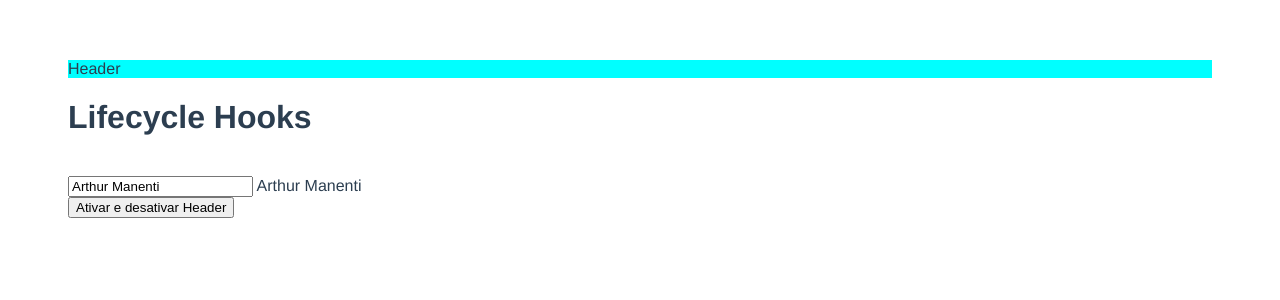
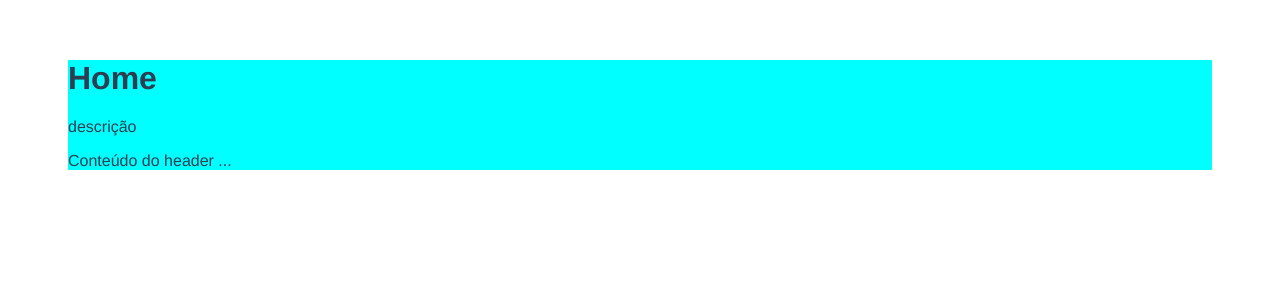
Before and after one commit to noname697/Aprendendo-VueJS, a Vue app: page / in a window 1280 px wide. Shown: the top 300 px of the page. Built offline with nearby package versions, Linux system fonts and the light colour scheme.

Commit message:
Slots / Children

```diff
--- a/src/App.vue
+++ b/src/App.vue
@@ -1,11 +1,15 @@
 <template>
   <div>
-    <TheHeader v-if="showHeader" />
-    <h1>Lifecycle Hooks</h1>
-    <br>
-    <input v-model="name" type="text">
-    {{ name }} <br>
-    <button @click="showHeader = !showHeader">Ativar e desativar Header</button>
+    <TheHeader>
+      <template v-slot:title>
+        Home
+      </template>
+      <template v-slot:description>
+        <p>descrição</p>
+      </template>
+
+      Conteúdo do header ...
+    </TheHeader>
   </div>
 </template>
 
@@ -20,49 +24,23 @@
   },
   data() {
     return {
-      name: 'Arthur Manenti',
-      showHeader: true
     }
   },
   beforeUpdate() {
-    console.log('beforeUpdate ' + this.name);
-
   },
   updated() {
-    console.log('updated ' + this.name);
-
   },
-  // beforeCreate() {
-  //   console.log('beforeCreate');
-  //   console.log('Estado: ' + this.name);
-  //   console.log('DOM: ' + this.$el);
-  // },
-
-  // created() {
-  //   console.log('created');
-  //   console.log('Estado: ' + this.name);
-  //   console.log('DOM: ' + this.$el);
-  // },
-
-  // beforeMount() {
-  //   console.log('beforeMount');
-  //   console.log('Estado: ' + this.name);
-  //   console.log('DOM: ' + this.$el);
-  // },
-
-
-
-
+  beforeCreate() {
+  },
+  created() {
+  },
+  beforeMount() {
+  },
   watch: {
-
   },
-
   computed: {
-
   },
-
   methods: {
-
   }
 }
 </script>
--- a/src/components/TheHeader.vue
+++ b/src/components/TheHeader.vue
@@ -1,25 +1,23 @@
 <template>
-    <header class="header">Header</header>
+    <header class="header">
+        <h1 v-if="$slots.title" class="title">
+            <slot name="title" />
+        </h1>
+        <div v-if="$slots.description" class="description">
+            <slot name="description" />
+        </div>
+
+        <div v-if="$slots.default" class="content">
+            <slot />
+        </div>
+    </header>
 </template>
 
 <script>
 export default {
     mounted() {
-        window.addEventListener('resize', this.resize)
+        console.log(this.$slots)
     },
-    beforeUnmount() {
-        console.log('beforeUnmount');
-        window.removeEventListener('resize', this.resize)
-    },
-
-    unmounted() {
-        console.log('unmounted');
-    },
-    methods: {
-        resize(e) {
-            console.log(e);
-        }
-    }
 };
 </script>
 
```
